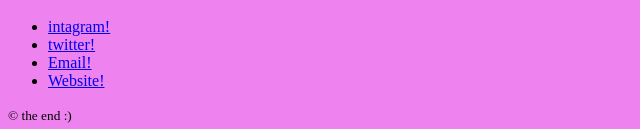
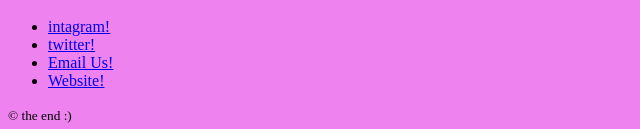
Before and after one commit to anurieli/shoppingpage, a plain HTML site: page index.html in a window 1280 px wide. Shown: the part 1063-1192 px from the top of the page, 0-640 px from the left. Drawn offline with Linux system fonts and the light colour scheme.

Commit message:
Update index.html

```diff
--- a/index.html
+++ b/index.html
@@ -163,7 +163,7 @@ on my first webpage...
         <ul>
                 <li><a href="https://www.instagram.com" title="Go to our instagram page or app">intagram!</a></li>
                 <li><a href="https://www.twitter.com" title="Go to our twitter page or app">twitter!</a></li>
-                <li><a href="mailto: anurieli365@gmail.com" title="Write us out a letter, we are resonsive!"> Email!</a>
+                <li><a href="mailto: anurieli365@gmail.com" title="Write us out a letter, we are resonsive!"> Email Us!</a>
                 </li>
                 <li><a href="#homepage" title="Visit Our Homepage!"> Website!</a></li>
         </ul>
```
